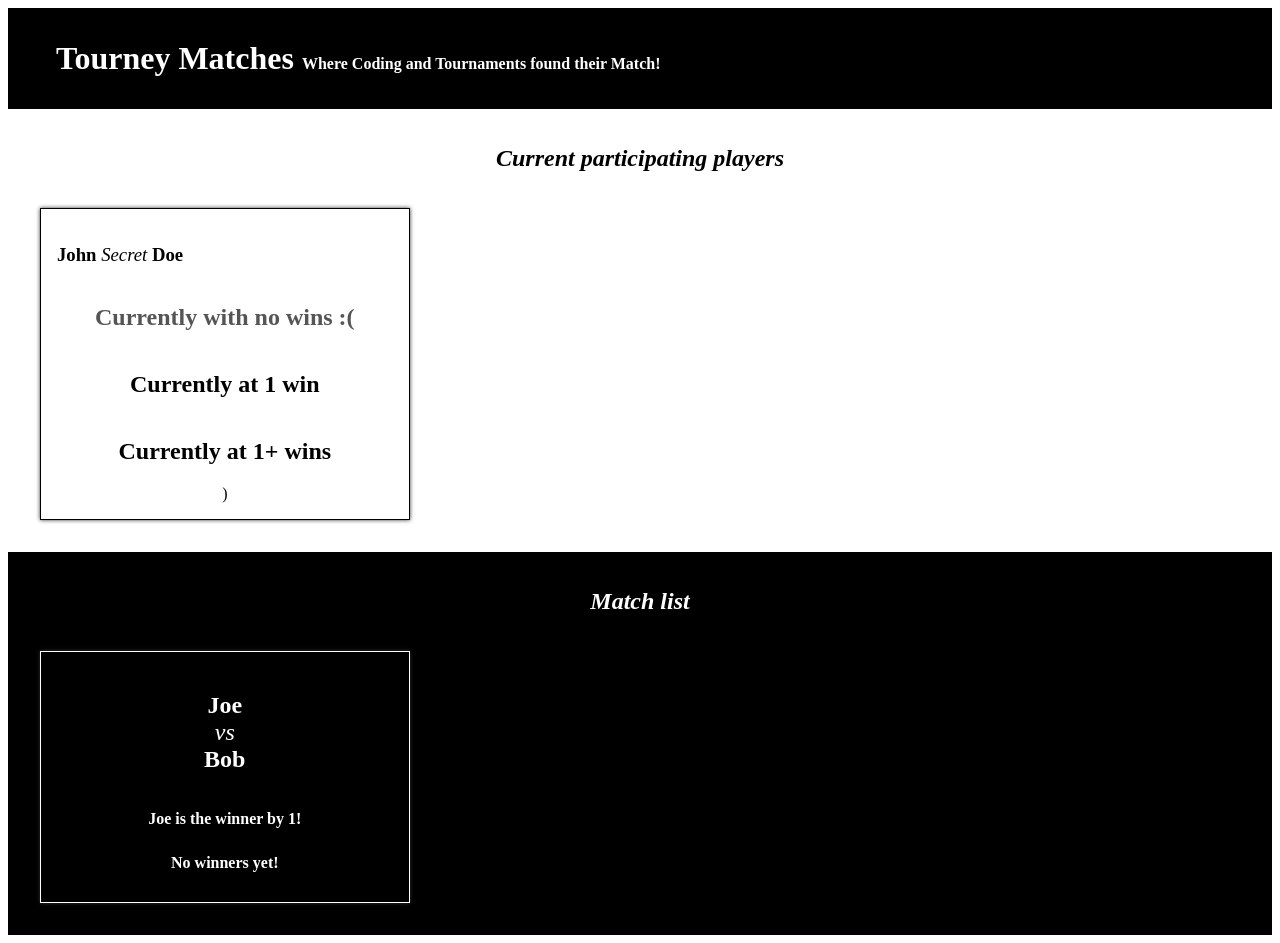
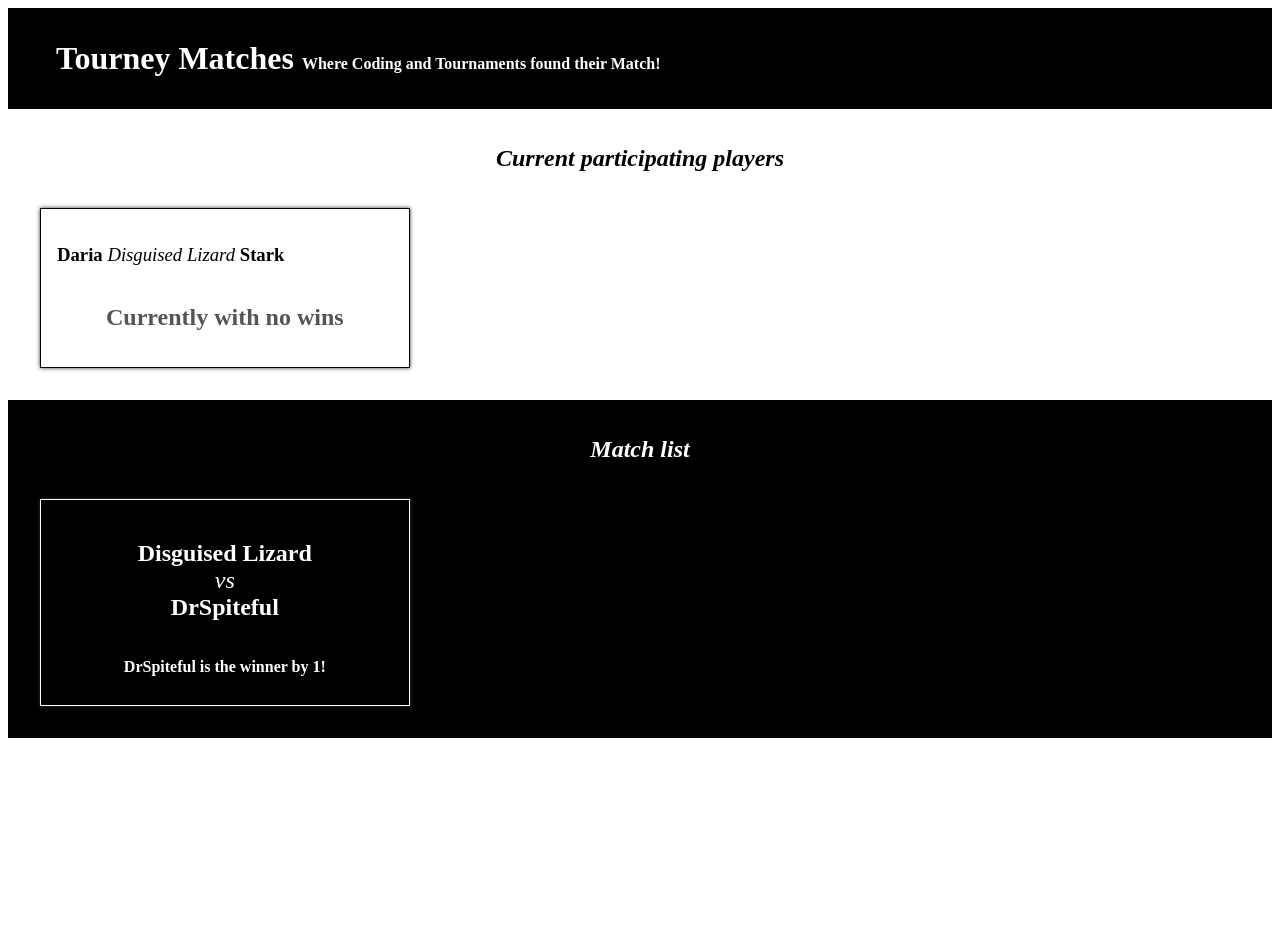
Before and after one commit to mafe-rnanda/tourney-matches, a React (Create React App) app: page / in a window 1280 px wide. After the commit the page ends 800 px from the top, so only its background shows below. Built offline with nearby package versions, Linux system fonts and the light colour scheme.

Commit message:
Add conditional rendering

```diff
--- a/src/components/Match.js
+++ b/src/components/Match.js
@@ -1,13 +1,10 @@
 import React from "react"; //optional
 
-function Match() {
+function Match(props) {
   return (
     <article className="Match">
-    <h1>Joe <span>vs</span> Bob</h1>
-    {/* To be shown when there is a winner */}
-    <h2>Joe is the winner by 1!</h2>
-    {/* To be shown when there is no winner */}
-    <h2>No winners yet!</h2>
+    <h1>{props.players[0]} <span>vs</span> {props.players[1]}</h1>
+    {props.winner ? <h2>{props.winner} is the winner by 1!</h2> : <h2>No winners yet!</h2>}
     </article>
   );
 }
--- a/src/components/MatchList.js
+++ b/src/components/MatchList.js
@@ -2,11 +2,12 @@ import React from "react"; //optional
 import Match from "./Match";
 import matchData from '../data/matchData';
 
-function MatchList() {
+function MatchList(props) {
+  const oneMatch = matchData[0];
   return (
     <section className="PlayerList MatchList">
       <h1>Match list</h1>
-      <Match />
+      <Match players={oneMatch.players} winner={oneMatch.winner} scoreDifference= {oneMatch.scoreDifference} />
     </section>
   );
 }
--- a/src/components/Player.js
+++ b/src/components/Player.js
@@ -1,17 +1,12 @@
 import React from "react"; //optional
 
-function Player() {
+function Player(props) {
   return (
     <article className="Player">
-      <h1>
-        John <span>Secret</span> Doe
-      </h1>
-      {/* To be shown when there is no wins */}
-      <h2 className="zero">Currently with no wins :(</h2>
-      {/* To be shown when there is 1 win */}
-      <h2>Currently at 1 win</h2>
-      {/* To be shown when there is more than one win */}
-      <h2>Currently at 1+ wins</h2>)
+      <h1>{props.firstName} <span>{props.gamerTag}</span> {props.lastName}</h1>
+      {props.wins === 0 && <h2 className="zero">Currently with no wins</h2>}
+      {props.wins === 1 && <h2>Currently at {props.wins} win</h2>}
+      {props.wins > 1 && <h2>Currently at {props.wins} wins</h2>}
     </article>
   );
 }
--- a/src/components/PlayerList.js
+++ b/src/components/PlayerList.js
@@ -7,11 +7,12 @@ import { preparePlayerData, addWinsToPlayers } from '../helpers/playerHelpers';
 function PlayerList(props) {
   const playerDataArray = preparePlayerData(playerData);
   const parsedPlayerData = addWinsToPlayers(playerDataArray, matchData);
+  const onePlayer = parsedPlayerData[0];
 
   return (
     <section className="PlayerList">
       <h1>Current participating players</h1>
-      <Player />
+      <Player gamerTag={onePlayer.gamerTag} firstName={onePlayer.firstName} lastName={onePlayer.lastName} wins={onePlayer.wins}/>
     </section>
   );
 }
```
